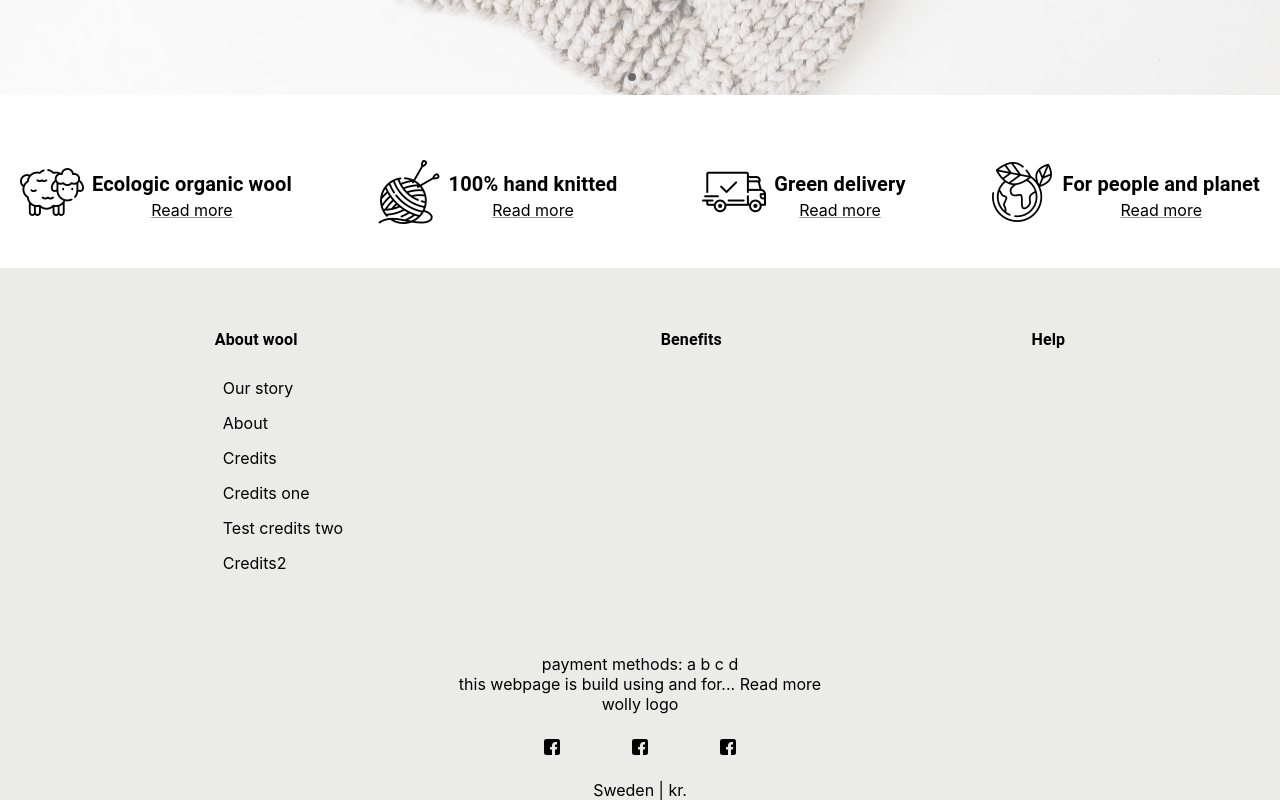
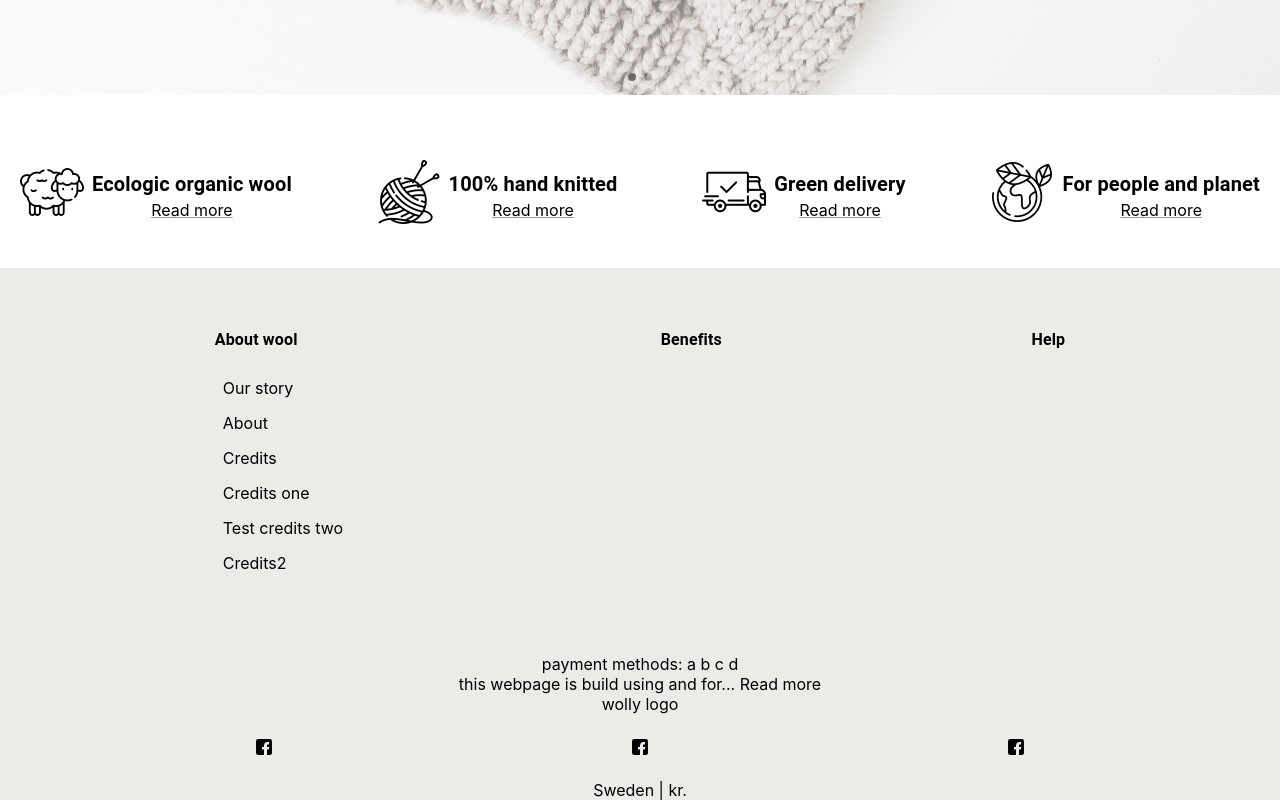
Before and after one commit to GoranAviani/react_web, a React (Create React App) app: page / in a window 1280 px wide. Shown: the part 625-1425 px from the top of the page. Built offline with nearby package versions, Linux system fonts and the light colour scheme.

Commit message:
footer changes

```diff
--- a/src/components/Footer/Footer.css
+++ b/src/components/Footer/Footer.css
@@ -35,7 +35,7 @@
 }
 
 .Footer .OurSocialMedia {
-    width: 15%;
+    width: 60%;
     display: flex;
     justify-content: space-between;
     margin: auto;
```
